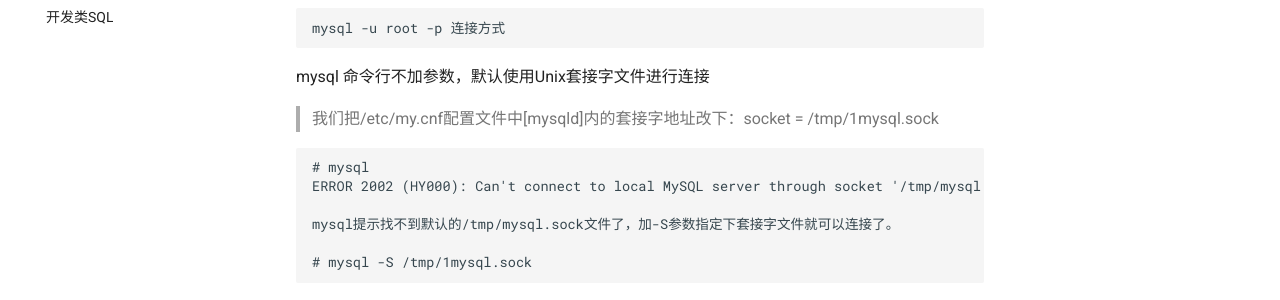
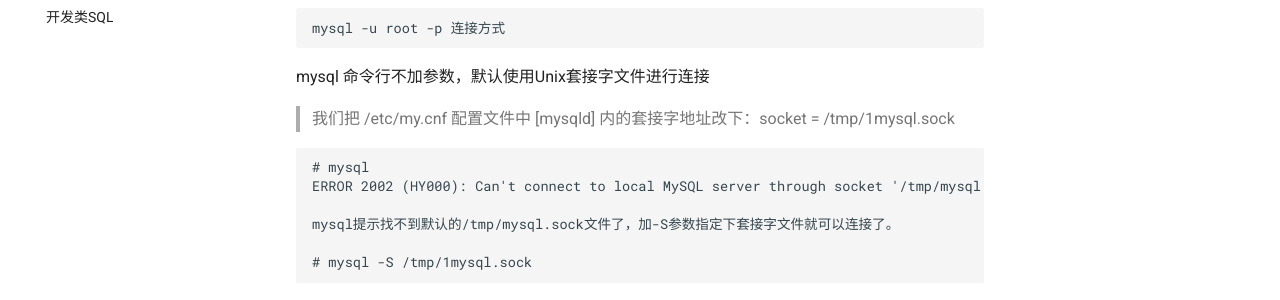
Before and after one commit to duliang123/dba100, an MkDocs documentation site: the page built from docs/mysql/programs-client/mysql.md, in a window 1280 px wide and 1202 px high. Shown: the part 411-711 px from the top of the window. Built offline with MkDocs 1.6.1 and Material for MkDocs 9.7.7, drawn with Linux system fonts in a browser that asks for light colours.

````diff
--- a/docs/mysql/programs-client/mysql.md
+++ b/docs/mysql/programs-client/mysql.md
@@ -16,7 +16,7 @@ mysql -u root -p 连接方式
 
 mysql 命令行不加参数，默认使用Unix套接字文件进行连接
 
-> 我们把/etc/my.cnf配置文件中[mysqld]内的套接字地址改下：socket = /tmp/1mysql.sock
+> 我们把 /etc/my.cnf 配置文件中 [mysqld] 内的套接字地址改下：socket = /tmp/1mysql.sock
 
 ```
 # mysql
````
